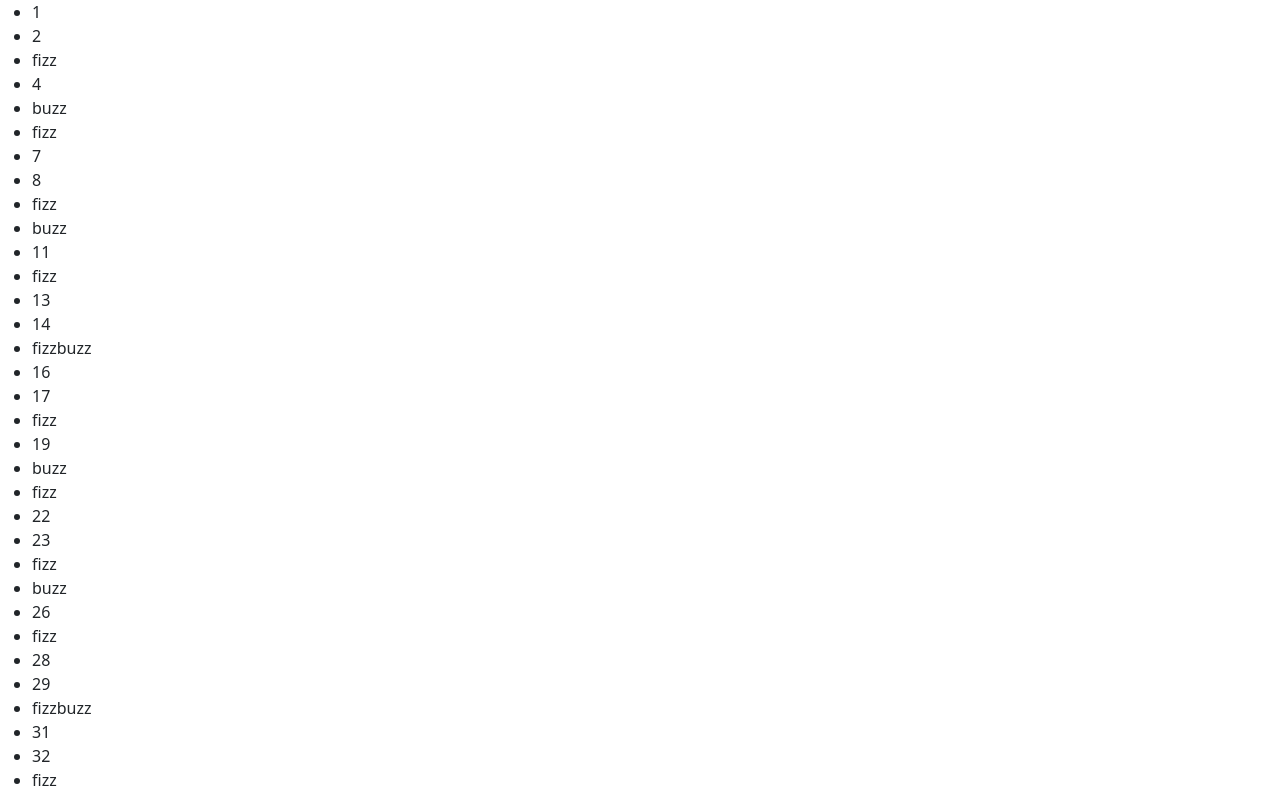
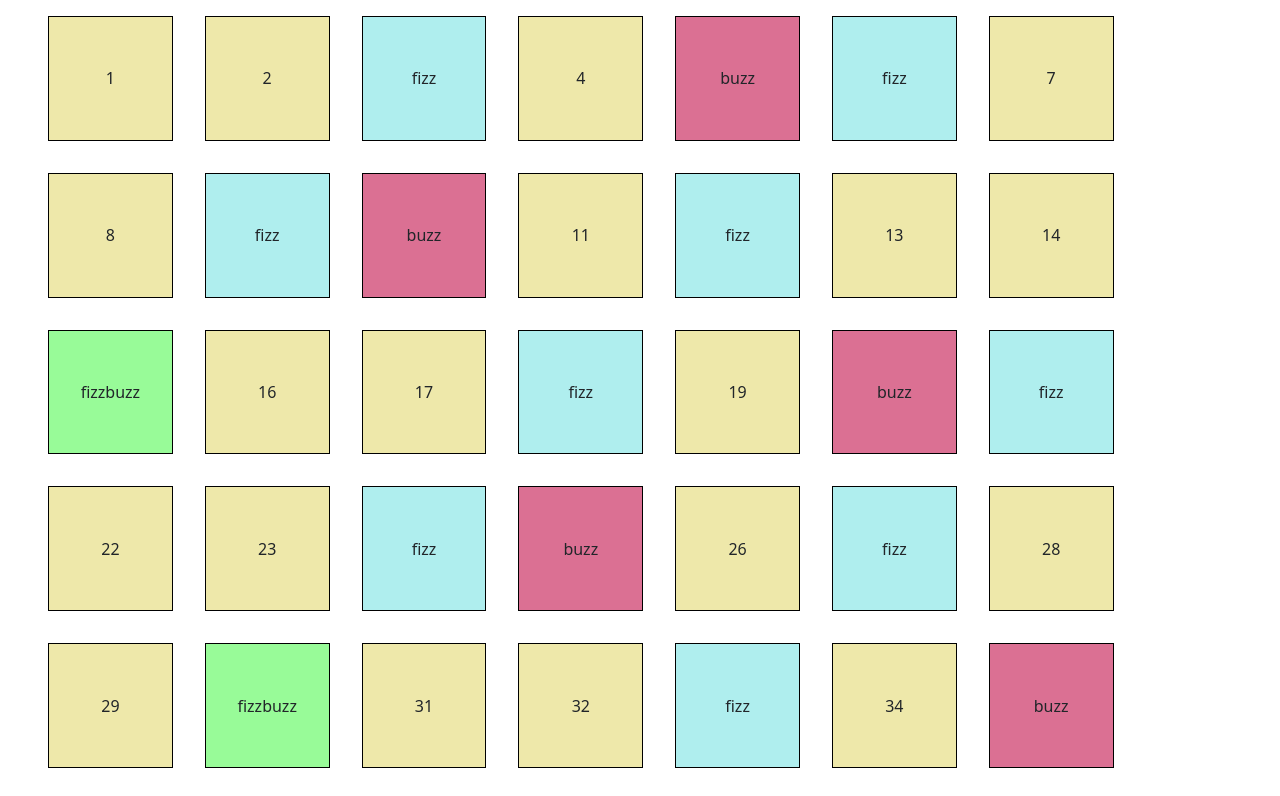
Before and after one commit to robertonesta/js-fizzbuzz, a plain HTML site: page index.html in a window 1280 px wide. Shown: the top 796 px of the page. Drawn offline with nearby package versions, Linux system fonts and the light colour scheme.

Commit message:
adding d-flex and justify-content to the list item

```diff
--- a/assets/css/style.css
+++ b/assets/css/style.css
@@ -5,16 +5,16 @@ ul{
 }
 
 li{
+    display: flex;
     width: 10%;
     aspect-ratio: 1/1;
     border: 1px solid black;
     list-style-type: none;
-    justify-content: center;
-    text-align: center;
     margin: 1rem;
-    color: white;
     background-color: palegoldenrod;
-    align-content:center;
+    align-items:center;
+    justify-content: center ;
+
 }
 
 .fizzbuzz{
--- a/index.html
+++ b/index.html
@@ -5,6 +5,7 @@
     <meta http-equiv="X-UA-Compatible" content="IE=edge">
     <meta name="viewport" content="width=device-width, initial-scale=1.0">
     <title>FizzBuzz</title>
+    <link rel="stylesheet" href="./assets/css/style.css">
     <link href="https://cdn.jsdelivr.net/npm/bootstrap@5.2.3/dist/css/bootstrap.min.css" rel="stylesheet" integrity="sha384-rbsA2VBKQhggwzxH7pPCaAqO46MgnOM80zW1RWuH61DGLwZJEdK2Kadq2F9CUG65" crossorigin="anonymous">
 </head>
 <body>
```
